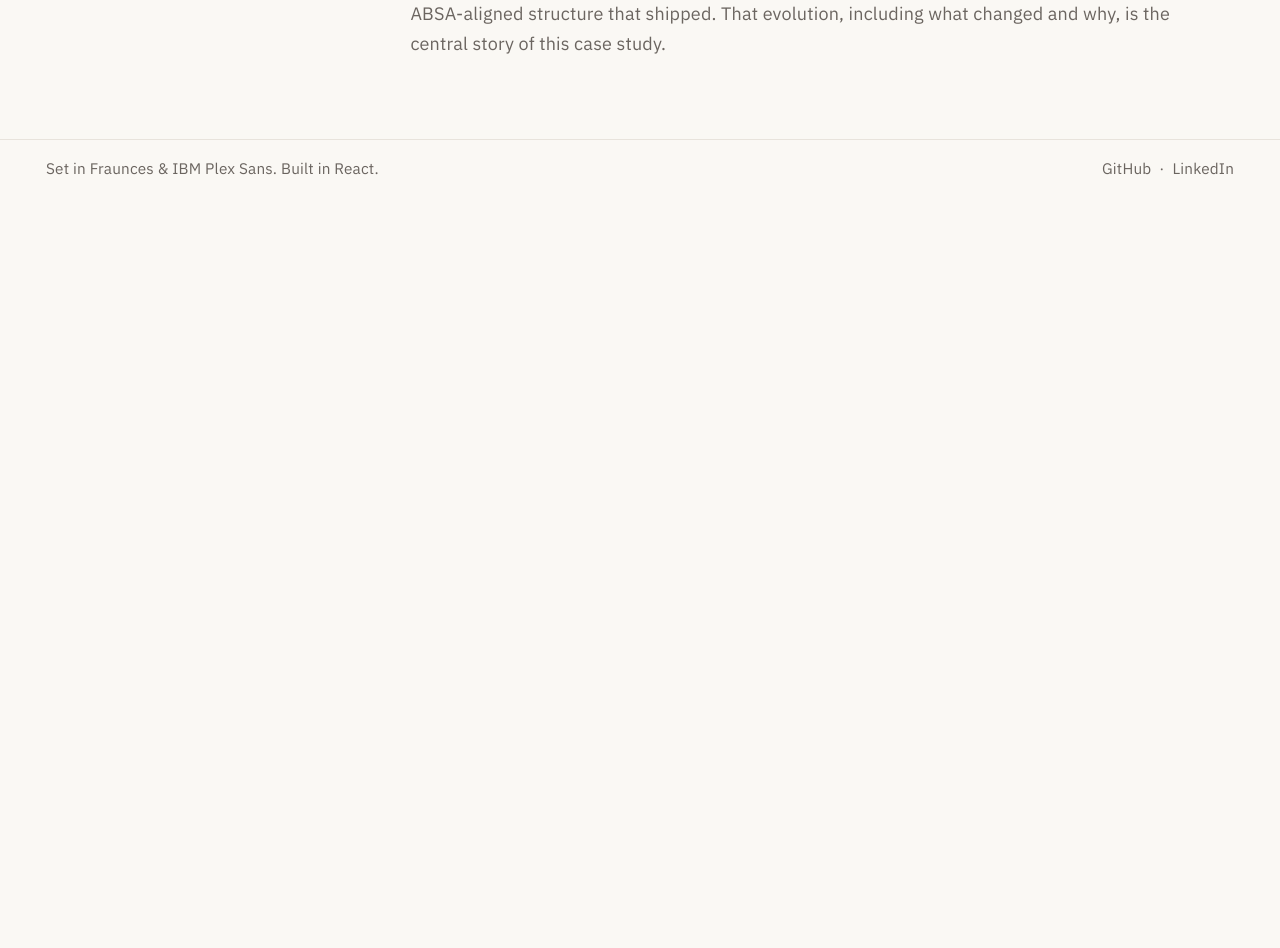
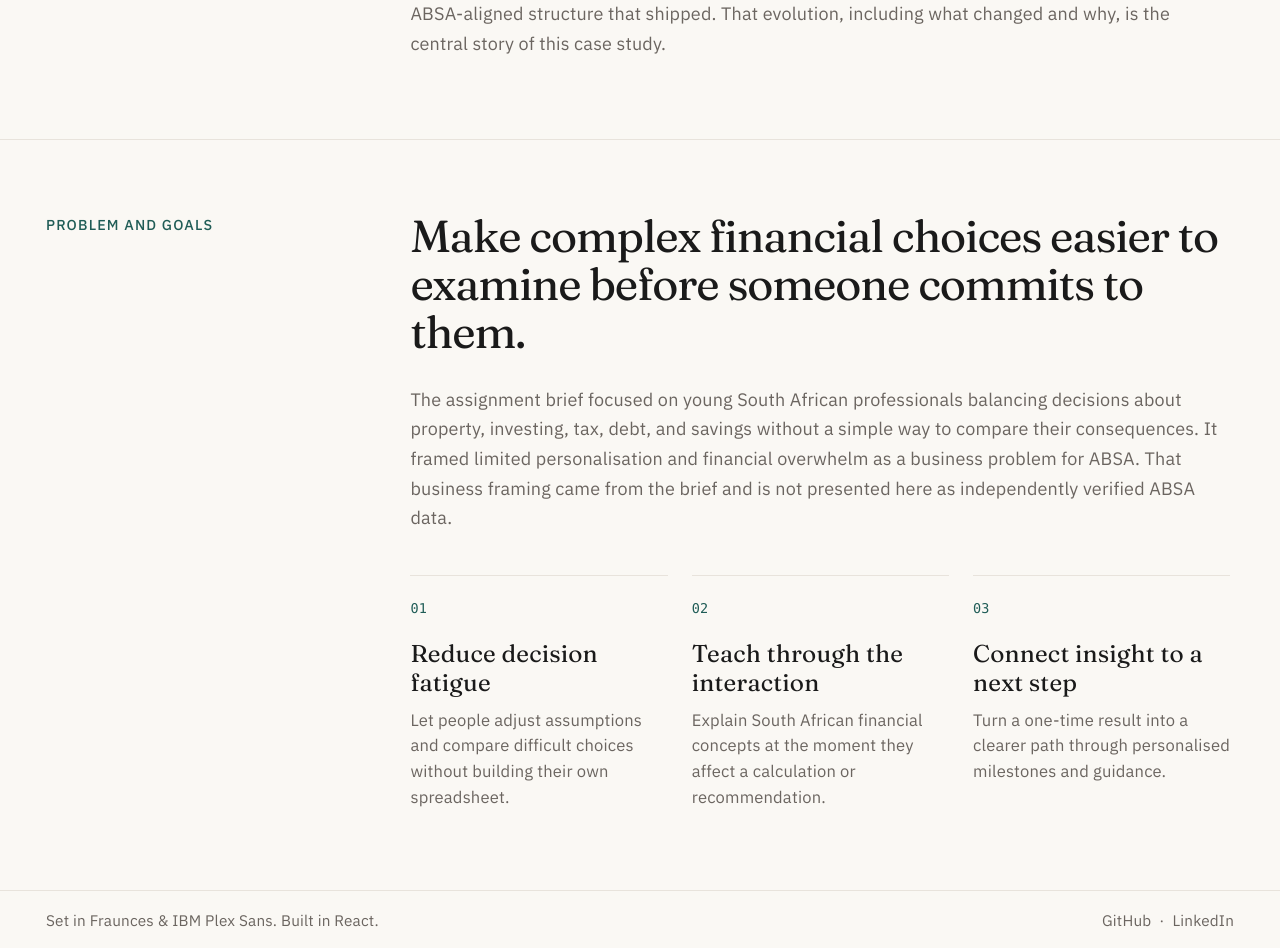
Before and after one commit to Wandering-Wind/wandering-wind.github.io, a React (Vite) app: page /work/product-ux/absa-nextgen in a window 1280 px wide. Shown: the part 2020-2968 px from the top of the page. Before the commit the page ends 2217 px from the top, so only its background shows below. Built offline with nearby package versions, Linux system fonts and the light colour scheme.

Commit message:
Added problems and goals

```diff
--- a/src/pages/case-studies/AbsaNextGenPage.jsx
+++ b/src/pages/case-studies/AbsaNextGenPage.jsx
@@ -99,6 +99,49 @@ function AbsaNextGenPage() {
             </p>
           </div>
         </section>
+
+        <section className="case-study-section" aria-labelledby="problem-title">
+          <p className="case-study-section__eyebrow">Problem and goals</p>
+          <div className="case-study-section__content">
+            <h2 id="problem-title">
+              Make complex financial choices easier to examine before someone
+              commits to them.
+            </h2>
+            <p>
+              The assignment brief focused on young South African professionals
+              balancing decisions about property, investing, tax, debt, and
+              savings without a simple way to compare their consequences. It
+              framed limited personalisation and financial overwhelm as a
+              business problem for ABSA. That business framing came from the
+              brief and is not presented here as independently verified ABSA
+              data.
+            </p>
+
+            <ol className="case-study-goals">
+              <li>
+                <h3>Reduce decision fatigue</h3>
+                <p>
+                  Let people adjust assumptions and compare difficult choices
+                  without building their own spreadsheet.
+                </p>
+              </li>
+              <li>
+                <h3>Teach through the interaction</h3>
+                <p>
+                  Explain South African financial concepts at the moment they
+                  affect a calculation or recommendation.
+                </p>
+              </li>
+              <li>
+                <h3>Connect insight to a next step</h3>
+                <p>
+                  Turn a one-time result into a clearer path through
+                  personalised milestones and guidance.
+                </p>
+              </li>
+            </ol>
+          </div>
+        </section>
       </main>
 
       <SiteFooter />
--- a/src/styles/pages/case-studies/CaseStudyPage.css
+++ b/src/styles/pages/case-studies/CaseStudyPage.css
@@ -157,6 +157,43 @@
   margin-top: 20px;
 }
 
+.case-study-goals {
+  display: grid;
+  grid-template-columns: repeat(3, minmax(0, 1fr));
+  gap: 24px;
+  margin: 42px 0 0;
+  padding: 0;
+  list-style: none;
+  counter-reset: case-study-goal;
+}
+
+.case-study-goals li {
+  padding-top: 18px;
+  border-top: 1px solid var(--color-border);
+  counter-increment: case-study-goal;
+}
+
+.case-study-goals li::before {
+  content: counter(case-study-goal, decimal-leading-zero);
+  color: var(--color-pine);
+  font-family: var(--font-mono);
+  font-size: 0.75rem;
+}
+
+.case-study-goals h3 {
+  margin: 18px 0 10px;
+  color: var(--color-ink);
+  font-family: var(--font-serif);
+  font-size: 1.35rem;
+  font-weight: 400;
+  line-height: 1.2;
+}
+
+.case-study-goals p {
+  font-size: 0.92rem;
+  line-height: 1.55;
+}
+
 @media (hover: hover) {
   .case-study-hero a:hover {
     color: var(--color-pine);
@@ -175,6 +212,11 @@
   .case-study-section {
     gap: 36px;
     padding: 62px 32px 68px;
+  }
+
+  .case-study-goals {
+    grid-template-columns: 1fr;
+    gap: 28px;
   }
 }
 
```
